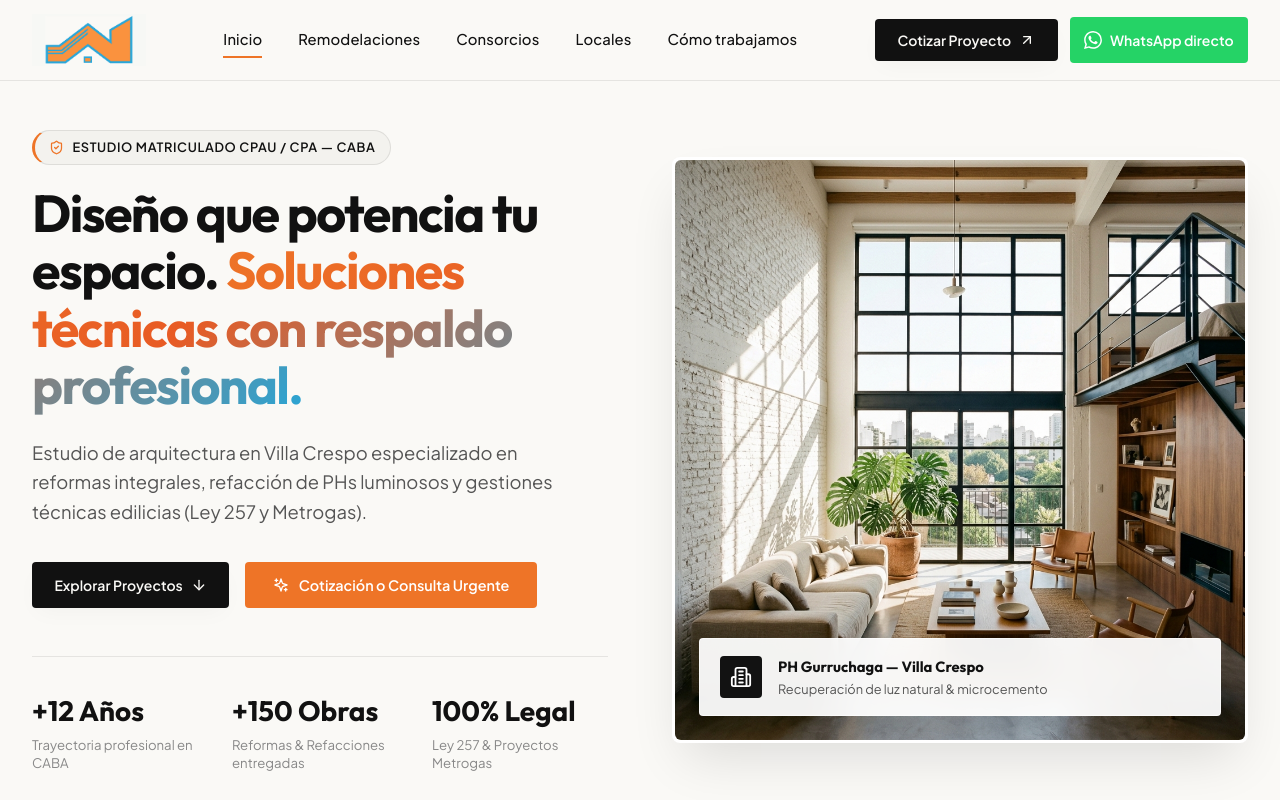
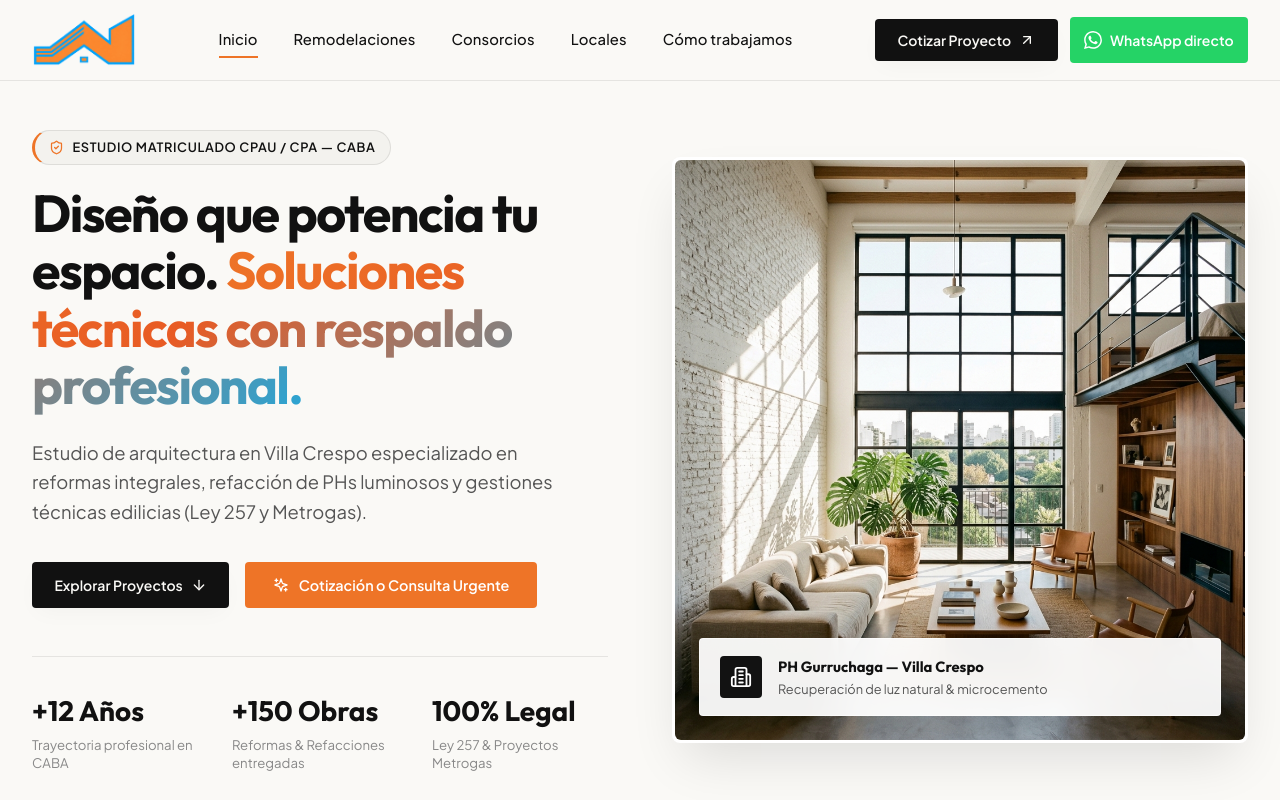
Before and after one commit to kevlogg/aire-y-luz-arquitectura, a React (Vite) app: page / in a window 1280 px wide. Shown: the top 800 px of the page. Built offline with nearby package versions, Linux system fonts and the light colour scheme.

Commit message:
Update logo.png with transparent background version and remove multiply blend mode

```diff
--- a/src/index.css
+++ b/src/index.css
@@ -150,7 +150,6 @@ button {
   height: 52px;
   width: auto;
   object-fit: contain;
-  mix-blend-mode: multiply;
   transition: transform 0.3s ease;
 }
 
@@ -1363,7 +1362,6 @@ button {
   height: 48px;
   width: auto;
   object-fit: contain;
-  mix-blend-mode: multiply;
   display: block;
 }
 
```
Also changed, not shown: logo.png, public/logo.png.
